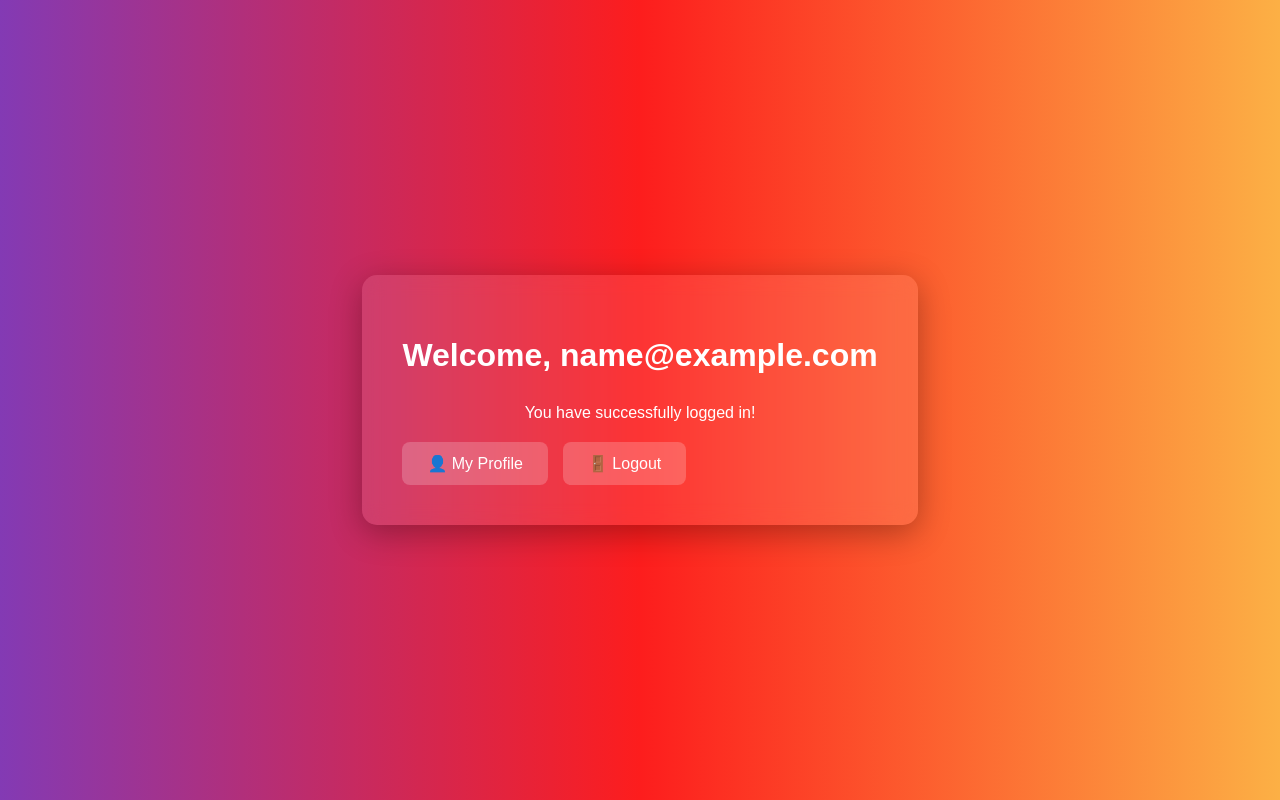
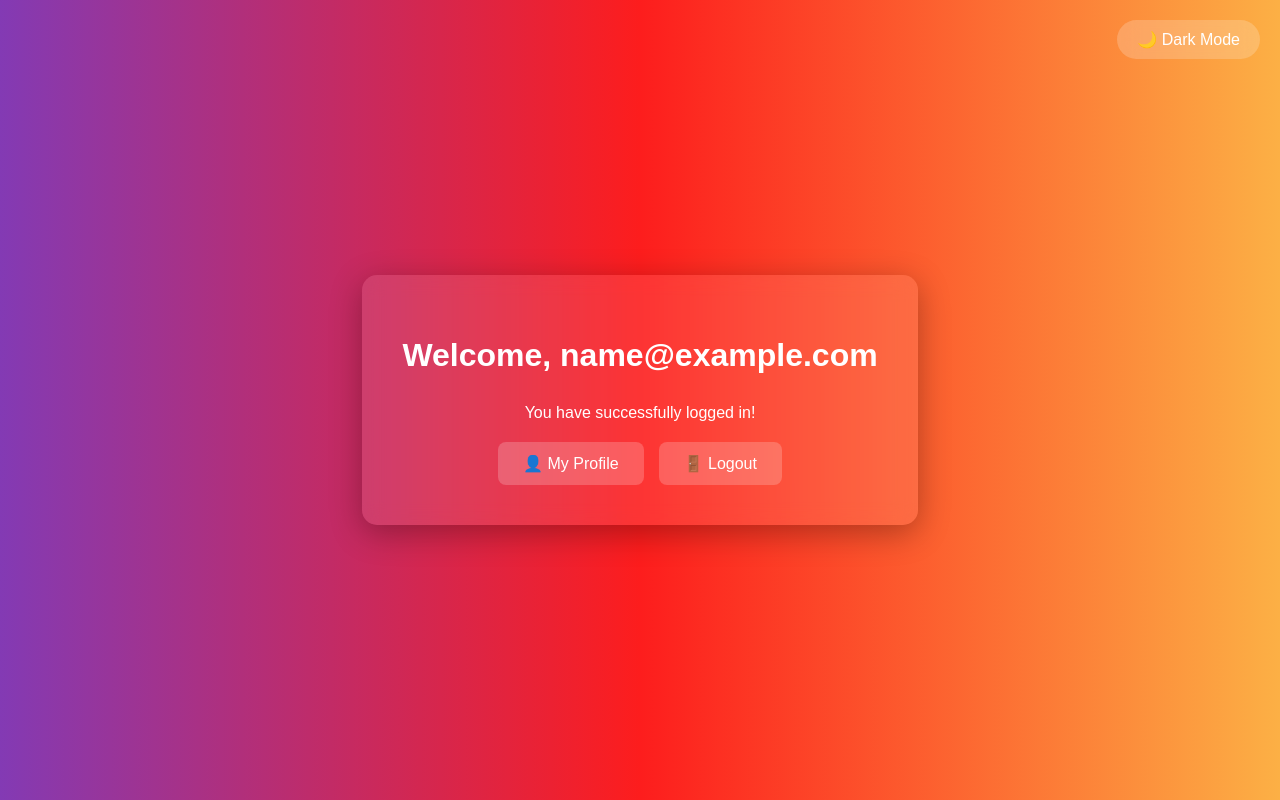
Before and after one commit to blackabdoul/mini-social-app, a PHP site: page /myApp/dashboard.php in a window 1280 px wide. Run offline with PHP 8.4, Linux system fonts and the light colour scheme; the visitor is signed in with stand-in values (Sample User, id 1).

Commit message:
added dark mode to dashboard page

```diff
--- a/dashboard.php
+++ b/dashboard.php
@@ -11,24 +11,42 @@ if(!isset($_SESSION["id_user"])){
     <meta charset="UTF-8">
     <title>Dashboard</title>
     <style>
+        :root {
+            /* Light mode colors */
+            --bg-gradient: linear-gradient(90deg, rgba(131, 58, 180, 1) 0%, rgba(253, 29, 29, 1) 50%, rgba(252, 176, 69, 1) 100%);
+            --card-bg: rgba(255, 255, 255, 0.1);
+            --text-color: white;
+            --card-hover: rgba(255, 255, 255, 0.3);
+        }
+
+        [data-theme="dark"] {
+            /* Dark mode colors */
+            --bg-gradient: linear-gradient(90deg, rgba(20, 20, 40, 1) 0%, rgba(40, 20, 60, 1) 50%, rgba(20, 40, 60, 1) 100%);
+            --card-bg: rgba(30, 30, 50, 0.8);
+            --text-color: #e0e0e0;
+            --card-hover: rgba(50, 50, 70, 0.8);
+        }
+
         body {
             font-family: Arial, sans-serif;
-            background: linear-gradient(90deg, rgba(131, 58, 180, 1) 0%, rgba(253, 29, 29, 1) 50%, rgba(252, 176, 69, 1) 100%);
+            background: var(--bg-gradient);
             height: 100vh;
             display: flex;
             flex-direction: column;
             justify-content: center;
             align-items: center;
             margin: 0;
-            color: white;
+            color: var(--text-color);
+            transition: background 0.3s ease;
         }
         .welcome-box {
-            background: rgba(255, 255, 255, 0.1);
+            background: var(--card-bg);
             backdrop-filter: blur(10px);
             padding: 40px;
             border-radius: 15px;
             box-shadow: 0 8px 32px rgba(0, 0, 0, 0.3);
             text-align: center;
+            transition: background 0.3s ease;
         }
         h1 {
             margin-bottom: 30px;
@@ -37,6 +55,7 @@ if(!isset($_SESSION["id_user"])){
             display: flex;
             gap: 15px;
             margin-top: 20px;
+            justify-content: center;
         }
         .nav-links a {
             color: white;
@@ -47,8 +66,27 @@ if(!isset($_SESSION["id_user"])){
             transition: all 0.3s;
         }
         .nav-links a:hover {
+            background: var(--card-hover);
+            transform: translateY(-2px);
+        }
+        .theme-toggle {
+            position: fixed;
+            top: 20px;
+            right: 20px;
+            background: rgba(255, 255, 255, 0.2);
+            border: none;
+            color: white;
+            padding: 10px 20px;
+            border-radius: 20px;
+            cursor: pointer;
+            font-size: 16px;
+            transition: all 0.3s;
+            backdrop-filter: blur(10px);
+        }
+
+        .theme-toggle:hover {
             background: rgba(255, 255, 255, 0.3);
-            transform: translateY(-2px);
+            transform: scale(1.05);
         }
     </style>
 </head>
@@ -62,5 +100,38 @@ if(!isset($_SESSION["id_user"])){
             <a href="logout.php">🚪 Logout</a>
         </div>
     </div>
+    <!-- Theme Toggle Button -->
+    <button class="theme-toggle" onclick="toggleTheme()" id="themeBtn">
+        🌙 Dark Mode
+    </button>
+
+    <script>
+        // Load saved theme on page load
+        const savedTheme = localStorage.getItem('theme') || 'light';
+        document.documentElement.setAttribute('data-theme', savedTheme);
+        updateButton(savedTheme);
+
+        function toggleTheme() {
+            // Get current theme
+            const currentTheme = document.documentElement.getAttribute('data-theme');
+
+            // Switch theme
+            const newTheme = currentTheme === 'dark' ? 'light' : 'dark';
+
+            // Apply new theme
+            document.documentElement.setAttribute('data-theme', newTheme);
+
+            // Save to localStorage
+            localStorage.setItem('theme', newTheme);
+
+            // Update button text
+            updateButton(newTheme);
+        }
+
+        function updateButton(theme) {
+            const btn = document.getElementById('themeBtn');
+            btn.textContent = theme === 'dark' ? '☀️ Light Mode' : '🌙 Dark Mode';
+        }
+    </script>
 </body>
 </html>
```
